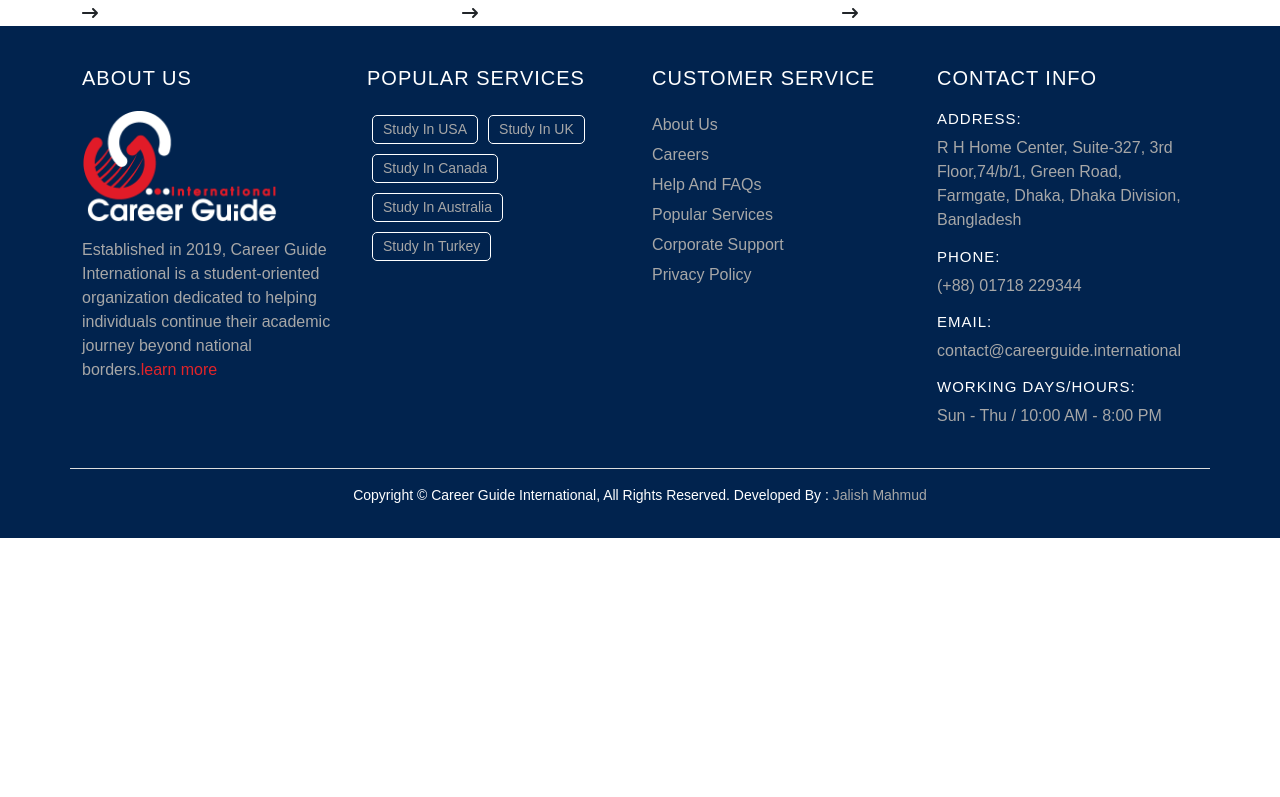
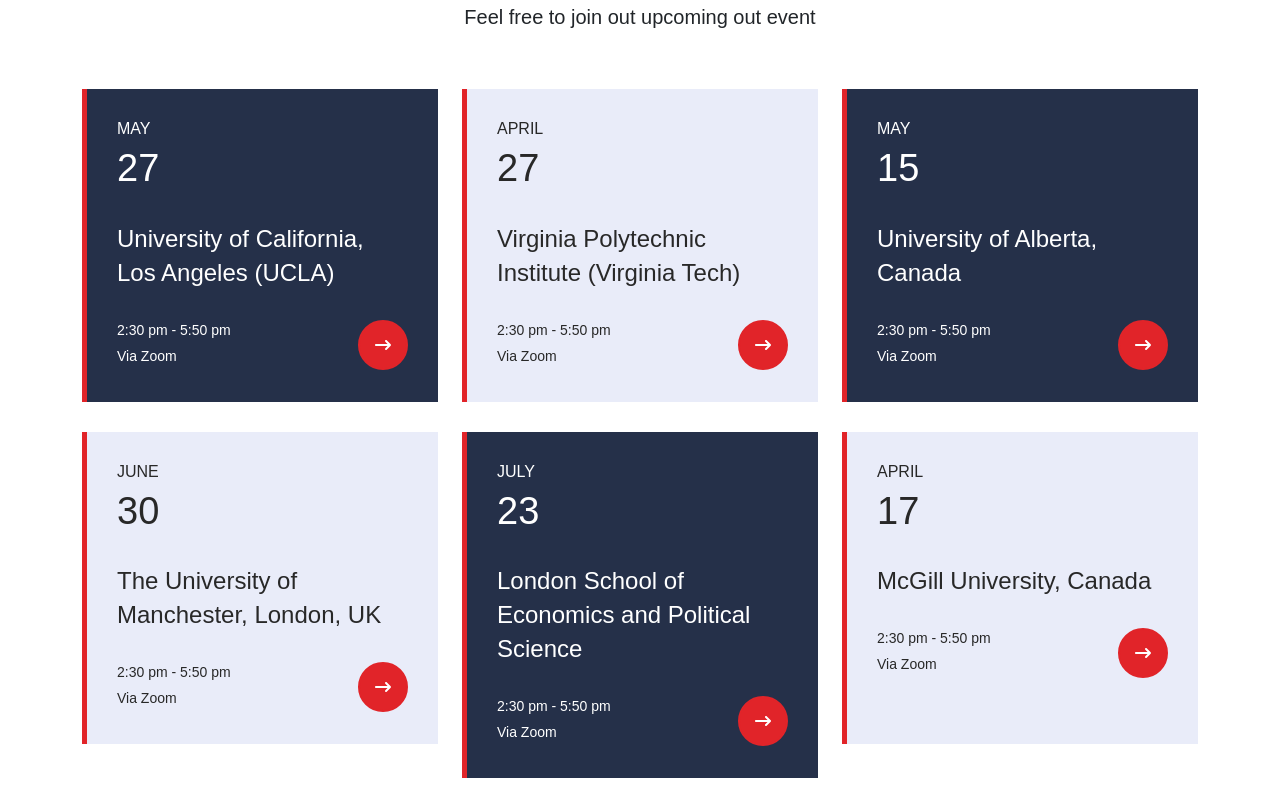
Before and after one commit to jalishmahmud/career-guide-visa-agency-client-side, a React (Create React App) app: page / in a window 1280 px wide. Shown: the part 1983-2780 px from the top of the page. Before the commit the page ends 2521 px from the top, so only its background shows below. Built offline with nearby package versions, Linux system fonts and the light colour scheme.

Commit message:
upcoming event section done on homepage

```diff
--- a/src/Pages/Home/HowWeWork/HowWeWork.css
+++ b/src/Pages/Home/HowWeWork/HowWeWork.css
@@ -1,7 +1,16 @@
 .how-we-work-wrapper {
+  margin-top: 100px;
+  background-image: url("../../../images/how-we-works-bg.jpg");
+  background-position: center center;
+  background-size: cover;
+  background-repeat: no-repeat;
+  padding: 90px 0;
+}
+.how-we-work-wrapper .section-title {
+  color: #fff;
 }
 .section-title {
-  margin: 50px 0;
+  margin-bottom: 60px;
 }
 
 .section-title h2 {
@@ -25,6 +34,8 @@
   display: flex;
   justify-content: center;
   align-items: center;
+  background-color: var(--silver-color);
+
   box-shadow: 5px 5px 30px 5px rgba(0, 0, 0, 0.1);
   border-radius: 5px;
   margin-bottom: 30px;
@@ -42,4 +53,5 @@
   line-height: 26px;
   font-weight: 500;
   margin-bottom: 30px;
+  color: #fff;
 }
--- a/src/Pages/Home/UpcomingEvents/UpcomingEvents.css
+++ b/src/Pages/Home/UpcomingEvents/UpcomingEvents.css
@@ -1,3 +1,55 @@
 .upcoming-events-wrapper {
   margin-top: 100px;
 }
+.upcoming-events-wrapper .single-event {
+  margin-bottom: 30px;
+  padding: 30px;
+  border-left: 5px solid var(--brand-color);
+  min-height: 312px;
+}
+.upcoming-events-wrapper .single-event.red {
+  background-color: var(--blue-color);
+  color: #fff;
+}
+.upcoming-events-wrapper .single-event.silver {
+  background-color: var(--silver-color);
+  color: #282828;
+}
+.upcoming-events-wrapper .single-event h5:first-of-type {
+  font-size: 16px;
+  text-transform: uppercase;
+}
+.upcoming-events-wrapper .single-event h5:last-of-type {
+  font-size: 38px;
+}
+.upcoming-events-wrapper .single-event h3 {
+  font-size: 24px;
+  line-height: 34px;
+  margin: 30px 0;
+}
+.upcoming-events-wrapper .single-event .time-and-media {
+  display: flex;
+  justify-content: space-between;
+}
+.upcoming-events-wrapper .single-event .time-and-media small {
+  display: block;
+  font-size: 14px;
+  margin-bottom: 5px;
+}
+.upcoming-events-wrapper .single-event .time-and-media .link-arrow {
+  color: #fff;
+  background-color: var(--brand-color);
+  margin: 0;
+  width: 50px;
+  height: 50px;
+  display: flex;
+  justify-content: center;
+  align-items: center;
+  border-radius: 50%;
+  border: 2px solid var(--brand-color);
+  transition: all 300ms;
+}
+.upcoming-events-wrapper .single-event:hover .time-and-media .link-arrow {
+  color: var(--brand-color);
+  background-color: transparent;
+}
--- a/src/Pages/Home/UpcomingEvents/UpcomingEvents.js
+++ b/src/Pages/Home/UpcomingEvents/UpcomingEvents.js
@@ -13,53 +13,104 @@
         </div>
         <Row>
           <Col md={4}>
-            <div className="single-event">
+            <div className="single-event red">
               <h5>May</h5>
               <h5>27</h5>
 
-              <h3>Macquarie University, Sydney, Australia</h3>
+              <h3>University of California, Los Angeles (UCLA)</h3>
               <div className="time-and-media">
                 <div>
                   <small>2:30 pm - 5:50 pm</small>
                   <small>Via Zoom</small>
                 </div>
-                <span>
+                <a className="link-arrow" href="/">
                   <FontAwesomeIcon icon={faArrowRightLong} />
-                </span>
+                </a>
               </div>
             </div>
           </Col>
           <Col md={4}>
-            <div className="single-event">
-              <h5>May</h5>
+            <div className="single-event silver">
+              <h5>April</h5>
               <h5>27</h5>
 
-              <h3>Macquarie University, Sydney, Australia</h3>
+              <h3>Virginia Polytechnic Institute (Virginia Tech)</h3>
               <div className="time-and-media">
                 <div>
                   <small>2:30 pm - 5:50 pm</small>
                   <small>Via Zoom</small>
                 </div>
-                <span>
+                <a className="link-arrow" href="/">
                   <FontAwesomeIcon icon={faArrowRightLong} />
-                </span>
+                </a>
               </div>
             </div>
           </Col>
           <Col md={4}>
-            <div className="single-event">
+            <div className="single-event red">
               <h5>May</h5>
-              <h5>27</h5>
+              <h5>15</h5>
 
-              <h3>Macquarie University, Sydney, Australia</h3>
+              <h3>University of Alberta, Canada</h3>
               <div className="time-and-media">
                 <div>
                   <small>2:30 pm - 5:50 pm</small>
                   <small>Via Zoom</small>
                 </div>
-                <span>
+                <a className="link-arrow" href="/">
                   <FontAwesomeIcon icon={faArrowRightLong} />
-                </span>
+                </a>
+              </div>
+            </div>
+          </Col>
+          <Col md={4}>
+            <div className="single-event silver">
+              <h5>June</h5>
+              <h5>30</h5>
+
+              <h3>The University of Manchester, London, UK</h3>
+              <div className="time-and-media">
+                <div>
+                  <small>2:30 pm - 5:50 pm</small>
+                  <small>Via Zoom</small>
+                </div>
+                <a className="link-arrow" href="/">
+                  <FontAwesomeIcon icon={faArrowRightLong} />
+                </a>
+              </div>
+            </div>
+          </Col>
+          <Col md={4}>
+            <div className="single-event red">
+              <h5>July</h5>
+              <h5>23</h5>
+
+              <h3>London School of Economics and Political Science</h3>
+              <div className="time-and-media">
+                <div>
+                  <small>2:30 pm - 5:50 pm</small>
+                  <small>Via Zoom</small>
+                </div>
+                <a className="link-arrow" href="/">
+                  <FontAwesomeIcon icon={faArrowRightLong} />
+                </a>
+              </div>
+            </div>
+          </Col>
+          <Col md={4}>
+            <div className="single-event silver">
+              <h5>April</h5>
+              <h5>17</h5>
+
+              <h3>McGill University, Canada</h3>
+              <div className="time-and-media">
+                <div>
+                  <small>2:30 pm - 5:50 pm</small>
+                  <small>Via Zoom</small>
+                </div>
+                <a className="link-arrow" href="/">
+                  <FontAwesomeIcon icon={faArrowRightLong} />
+                </a>
               </div>
             </div>
           </Col>
--- a/src/Pages/Shared/Footer/Footer.css
+++ b/src/Pages/Shared/Footer/Footer.css
@@ -1,4 +1,5 @@
 .footer {
+  margin-top: 100px;
   background-color: #01234e;
 }
 .footer-content {
--- a/src/index.css
+++ b/src/index.css
@@ -23,4 +23,5 @@
   --brand-color: #e12429;
   --blue-color: #253049;
   --text-color: #282828;
+  --silver-color: #e9ecf9;
 }
```
Also changed, not shown: src/images/how-we-works-bg.jpg (added).
